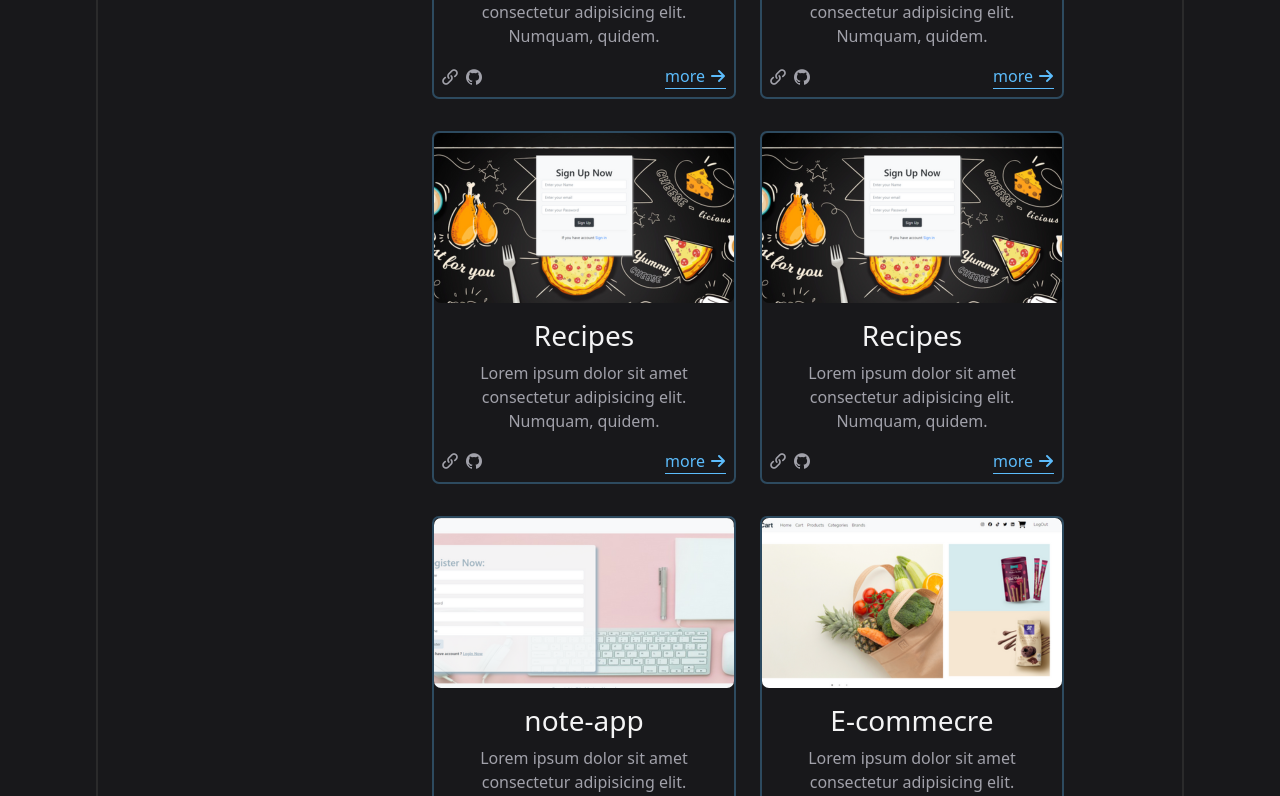
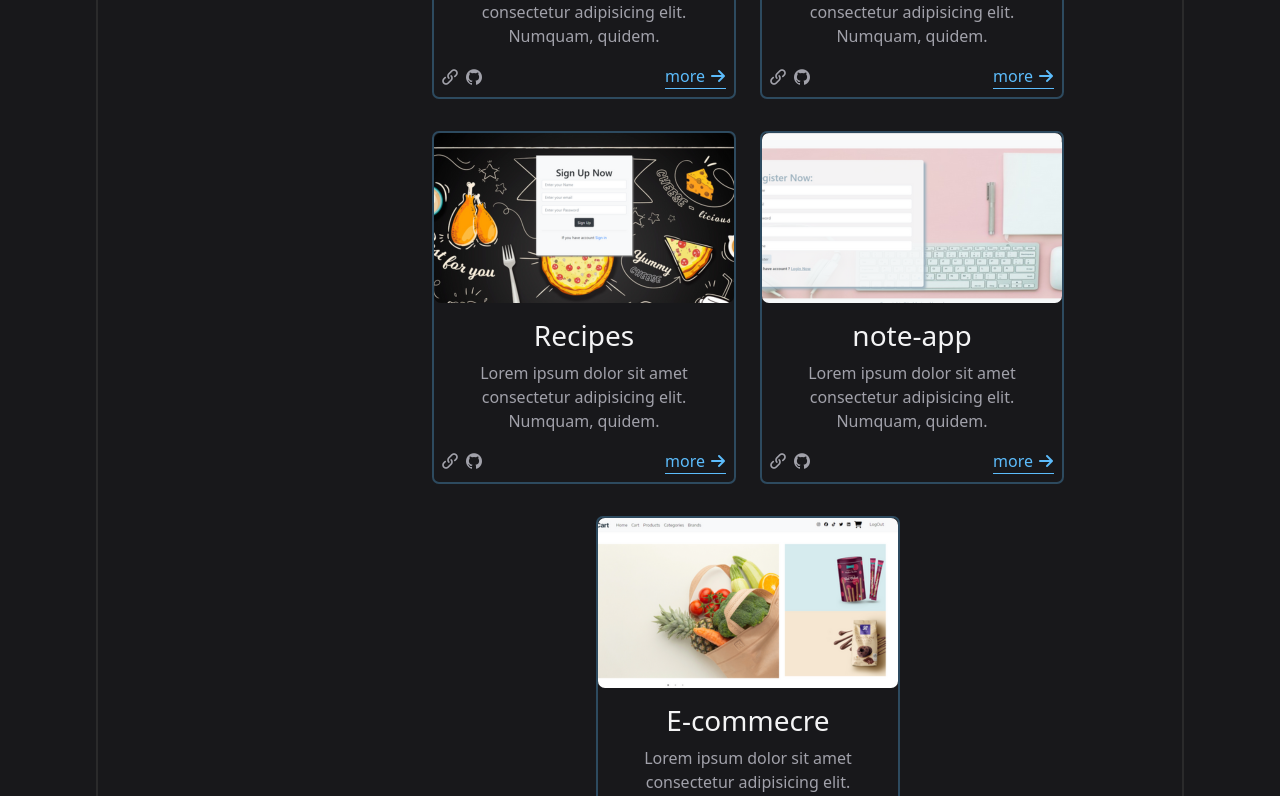
Before and after one commit to marem-ahmed/portfolio, a React (Vite) app: page / in a window 1280 px wide. Shown: the part 2184-2980 px from the top of the page. Built offline with nearby package versions, Linux system fonts and the light colour scheme.

Commit message:
update***

```diff
--- a/src/components/main/main.jsx
+++ b/src/components/main/main.jsx
@@ -53,13 +53,7 @@ export default function main() {
       liveServer: "https://marem-ahmed.github.io/recipes/signup.html",
       sourceCode: "https://github.com/marem-ahmed/recipes",
     },
-    {
-      projectTitle: "Recipes",
-      category: ["html", "bootstrap", "js"],
-      imgpath: "/assets/recipes.png",
-      liveServer: "",
-      sourceCode: "https://github.com/marem-ahmed/_Resturant",
-    },
+
     {
       projectTitle: "note-app",
       category: ["React", "bootstrap"],
```
